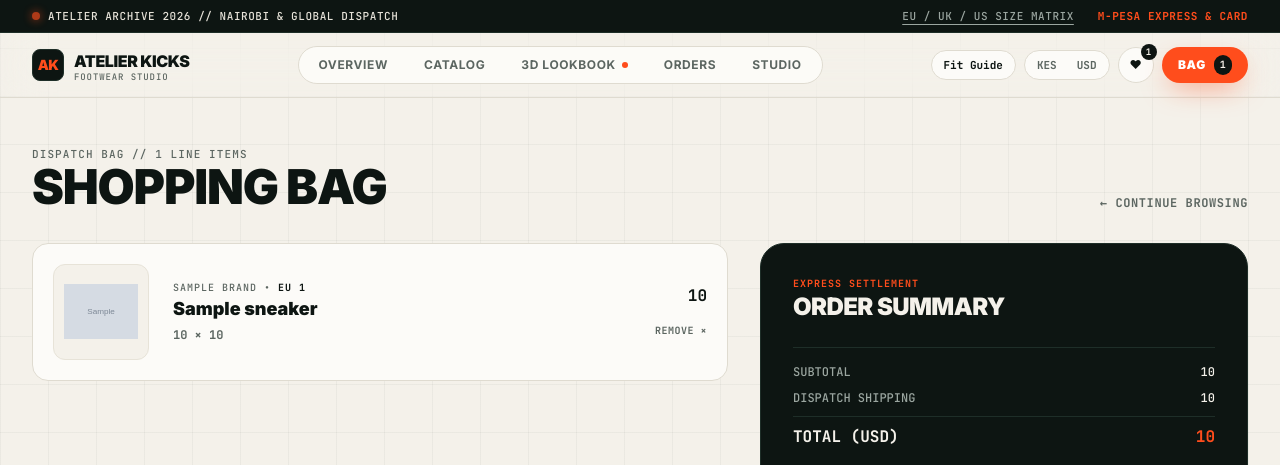
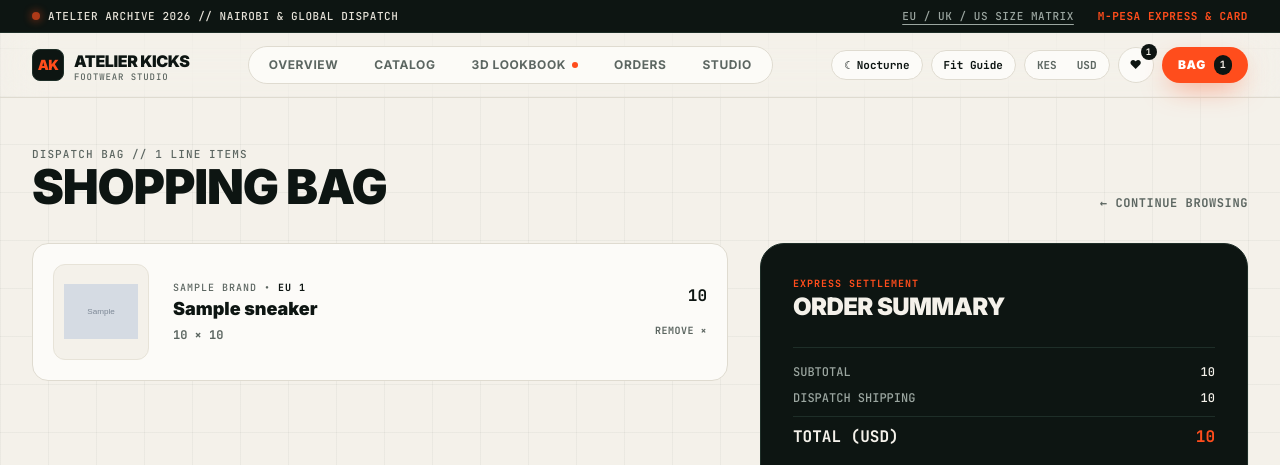
Before and after one commit to mesharkmandela-svg/atelier-kicks, a Python web app: template templates/cart.html in a window 1280 px wide. Shown: the top 465 px of the page. Run offline with Jinja, Linux system fonts and the light colour scheme; the template is opened without the code that fills it: most values are stand-ins (such as "Sample title", 1, 10 or a date in 2020); grey boxes marked "Sample" are stand-in pictures; some libraries are stand-ins or nearby versions.

Commit message:
Add classy Nocturne Obsidian dark mode toggle across ATELIER KICKS

```diff
--- a/templates/base.html
+++ b/templates/base.html
@@ -9,6 +9,16 @@
     <meta property="og:description" content="Explore limited-edition running, trail, and court silhouettes in 3D perspective.">
     <meta property="og:type" content="website">
 
+    <!-- Instant Theme Boot (Prevents White Flash on Reload) -->
+    <script>
+        (function () {
+            const saved = localStorage.getItem('ak-theme');
+            if (saved === 'dark') {
+                document.documentElement.classList.add('dark-studio');
+            }
+        })();
+    </script>
+
     <link rel="preconnect" href="https://fonts.googleapis.com">
     <link rel="preconnect" href="https://fonts.gstatic.com" crossorigin>
     <link href="https://fonts.googleapis.com/css2?family=Inter:wght@400;500;600;700;800;900&family=JetBrains+Mono:wght@500;700&display=swap" rel="stylesheet">
@@ -18,12 +28,25 @@
         :root {
             --bg-canvas: #F4F1EA;
             --surface-card: #FCFBF8;
+            --surface-well: #F4F1EA;
             --border-hairline: #DFDBD0;
             --ink-primary: #0D1512;
-            --ink-secondary: #16231E;
             --ink-muted: #5C6661;
             --accent-blaze: #FF4D1C;
             --accent-blaze-hover: #E63E10;
+            --grid-line: rgba(13, 21, 18, 0.04);
+        }
+
+        html.dark-studio {
+            --bg-canvas: #0A0F0D;
+            --surface-card: #121B17;
+            --surface-well: #18241F;
+            --border-hairline: #23332C;
+            --ink-primary: #F4F1EA;
+            --ink-muted: #98A39D;
+            --accent-blaze: #FF4D1C;
+            --accent-blaze-hover: #FF6236;
+            --grid-line: rgba(244, 241, 234, 0.035);
         }
 
         body {
@@ -32,6 +55,7 @@
             color: var(--ink-primary);
             overflow-x: hidden;
             -webkit-font-smoothing: antialiased;
+            transition: background-color 0.35s ease, color 0.35s ease;
         }
 
         .font-mono-tech {
@@ -40,11 +64,62 @@
 
         .studio-grid-bg {
             background-image:
-                linear-gradient(to right, rgba(13, 21, 18, 0.04) 1px, transparent 1px),
-                linear-gradient(to bottom, rgba(13, 21, 18, 0.04) 1px, transparent 1px);
+                linear-gradient(to right, var(--grid-line) 1px, transparent 1px),
+                linear-gradient(to bottom, var(--grid-line) 1px, transparent 1px);
             background-size: 48px 48px;
         }
 
+        /* Classy Dark Mode Surface & Typography Remapping */
+        html.dark-studio header {
+            background-color: rgba(10, 15, 13, 0.86) !important;
+            border-color: #23332C !important;
+        }
+
+        html.dark-studio .bg-\[\#FCFBF8\],
+        html.dark-studio .bg-\[\#FCFBF8\]\/95 {
+            background-color: #121B17 !important;
+        }
+
+        html.dark-studio .bg-\[\#F4F1EA\] {
+            background-color: #18241F !important;
+        }
+
+        html.dark-studio .border-\[\#DFDBD0\],
+        html.dark-studio .border-\[\#E7E3D8\],
+        html.dark-studio .border-\[\#ECE8DE\] {
+            border-color: #23332C !important;
+        }
+
+        html.dark-studio .text-\[\#0D1512\] {
+            color: #F4F1EA !important;
+        }
+
+        html.dark-studio .text-\[\#5C6661\] {
+            color: #98A39D !important;
+        }
+
+        /* Keep dark-filled badges & pills legible in dark mode */
+        html.dark-studio .bg-\[\#0D1512\] {
+            background-color: #1A2621 !important;
+            border: 1px solid #2A3D35;
+        }
+
+        /* Lookbook 3D Pages in Classy Dark Mode */
+        html.dark-studio .page-face,
+        html.dark-studio .page-grid-bg {
+            background-color: #121B17 !important;
+            border-color: #23332C !important;
+            background-image:
+                linear-gradient(to right, rgba(244, 241, 234, 0.03) 1px, transparent 1px),
+                linear-gradient(to bottom, rgba(244, 241, 234, 0.03) 1px, transparent 1px) !important;
+        }
+
+        html.dark-studio .shoe-card-3d {
+            background-color: #18241F !important;
+            border-color: #283A32 !important;
+        }
+
+        /* Scroll Reveal Motion */
         .reveal-up {
             opacity: 0;
             transform: translateY(22px);
@@ -56,15 +131,16 @@
             transform: translateY(0);
         }
 
+        /* Tactile 3D Product Stage */
         .tilt-surface {
             transform-style: preserve-3d;
-            transition: transform 0.22s cubic-bezier(0.16, 1, 0.3, 1), box-shadow 0.25s ease, border-color 0.25s ease;
+            transition: transform 0.22s cubic-bezier(0.16, 1, 0.3, 1), box-shadow 0.25s ease, border-color 0.25s ease, background-color 0.35s ease;
             will-change: transform;
         }
 
         .tilt-surface:hover {
-            border-color: var(--accent-blaze);
-            box-shadow: 0 24px 48px -20px rgba(13, 21, 18, 0.22), 0 0 0 1px rgba(255, 77, 28, 0.25);
+            border-color: var(--accent-blaze) !important;
+            box-shadow: 0 24px 48px -20px rgba(0, 0, 0, 0.45), 0 0 0 1px rgba(255, 77, 28, 0.32);
         }
 
         .tilt-pop {
@@ -72,6 +148,7 @@
             transition: transform 0.28s cubic-bezier(0.16, 1, 0.3, 1);
         }
 
+        /* Magnetic Button Micro-Interaction */
         .magnetic-btn {
             transition: transform 0.2s cubic-bezier(0.16, 1, 0.3, 1), background-color 0.2s ease, color 0.2s ease, border-color 0.2s ease, box-shadow 0.2s ease;
             will-change: transform;
@@ -104,9 +181,9 @@
     </div>
 
     <!-- MAIN GLASS NAVIGATION -->
-    <header class="sticky top-0 z-40 bg-[#F4F1EA]/88 backdrop-blur-xl border-b border-[#DFDBD0]">
-        <div class="max-w-7xl mx-auto px-4 sm:px-6 lg:px-8 h-16 flex items-center justify-between gap-4">
-            <a href="/" class="flex items-center gap-2.5 group">
+    <header class="sticky top-0 z-40 bg-[#F4F1EA]/88 backdrop-blur-xl border-b border-[#DFDBD0] transition-colors">
+        <div class="max-w-7xl mx-auto px-4 sm:px-6 lg:px-8 h-16 flex items-center justify-between gap-3">
+            <a href="/" class="flex items-center gap-2.5 group shrink-0">
                 <div class="w-8 h-8 rounded-lg bg-[#0D1512] text-[#FF4D1C] flex items-center justify-center font-black text-sm tracking-tighter group-hover:rotate-6 transition-transform border border-[#1E2E28]">
                     AK
                 </div>
@@ -116,7 +193,7 @@
                 </div>
             </a>
 
-            <nav class="hidden md:flex items-center gap-1 bg-[#FCFBF8]/95 border border-[#DFDBD0] rounded-full p-1">
+            <nav class="hidden lg:flex items-center gap-1 bg-[#FCFBF8]/95 border border-[#DFDBD0] rounded-full p-1">
                 <a href="/" class="px-4 py-1.5 rounded-full text-xs font-bold uppercase tracking-wider transition {% if request.path == '/' %}bg-[#0D1512] text-[#F4F1EA]{% else %}text-[#5C6661] hover:text-[#0D1512]{% endif %}">
                     Overview
                 </a>
@@ -136,8 +213,15 @@
             </nav>
 
             <div class="flex items-center gap-2">
+                <!-- Classy Dark Mode Toggle -->
+                <button type="button" id="themeToggleBtn" onclick="toggleStudioTheme()" title="Toggle Nocturne Dark Mode"
+                        class="px-3 py-1.5 rounded-full bg-[#FCFBF8] border border-[#DFDBD0] font-mono-tech text-[11px] font-bold text-[#0D1512] hover:border-[#FF4D1C] hover:text-[#FF4D1C] transition flex items-center gap-1.5">
+                    <span id="themeIcon">&#9790;</span>
+                    <span id="themeLabel" class="hidden sm:inline">Nocturne</span>
+                </button>
+
                 <button type="button" onclick="openSizeDrawer()" title="Size Conversion Matrix"
-                        class="hidden sm:inline-flex px-3 py-1.5 rounded-full bg-[#FCFBF8] border border-[#DFDBD0] font-mono-tech text-[11px] font-bold text-[#0D1512] hover:border-[#FF4D1C] hover:text-[#FF4D1C] transition">
+                        class="hidden md:inline-flex px-3 py-1.5 rounded-full bg-[#FCFBF8] border border-[#DFDBD0] font-mono-tech text-[11px] font-bold text-[#0D1512] hover:border-[#FF4D1C] hover:text-[#FF4D1C] transition">
                     Fit Guide
                 </button>
 
@@ -174,7 +258,7 @@
         </div>
 
         <!-- Mobile Sub-Nav -->
-        <div class="md:hidden border-t border-[#DFDBD0] bg-[#FCFBF8]/95 px-4 py-2 flex items-center justify-between text-[11px] font-bold uppercase tracking-wider overflow-x-auto gap-4">
+        <div class="lg:hidden border-t border-[#DFDBD0] bg-[#FCFBF8]/95 px-4 py-2 flex items-center justify-between text-[11px] font-bold uppercase tracking-wider overflow-x-auto gap-4">
             <a href="/" class="{% if request.path == '/' %}text-[#FF4D1C] underline underline-offset-4{% else %}text-[#5C6661]{% endif %}">Overview</a>
             <a href="/shop" class="{% if request.path.startswith('/shop') %}text-[#FF4D1C] underline underline-offset-4{% else %}text-[#5C6661]{% endif %}">Catalog</a>
             <a href="/lookbook" class="{% if request.path.startswith('/lookbook') %}text-[#FF4D1C] underline underline-offset-4{% else %}text-[#5C6661]{% endif %}">3D Book</a>
@@ -207,7 +291,7 @@
     </main>
 
     <!-- SLIDE-OUT ARCHITECTURAL SIZE & FIT DRAWER -->
-    <div id="sizeDrawerBackdrop" onclick="closeSizeDrawer()" class="fixed inset-0 bg-[#0D1512]/60 backdrop-blur-sm z-50 hidden opacity-0 transition-opacity duration-300"></div>
+    <div id="sizeDrawerBackdrop" onclick="closeSizeDrawer()" class="fixed inset-0 bg-[#0D1512]/70 backdrop-blur-sm z-50 hidden opacity-0 transition-opacity duration-300"></div>
     <aside id="sizeDrawer" class="fixed top-0 right-0 h-full w-full max-w-md bg-[#FCFBF8] border-l border-[#DFDBD0] z-50 transform translate-x-full transition-transform duration-300 ease-out flex flex-col justify-between p-6 sm:p-8 overflow-y-auto">
         <div>
             <div class="flex items-center justify-between pb-5 border-b border-[#DFDBD0]">
@@ -215,7 +299,7 @@
                     <div class="font-mono-tech text-[10px] uppercase tracking-widest text-[#FF4D1C] font-bold">CALIBRATION // FIT MATRIX</div>
                     <h2 class="text-2xl font-black uppercase tracking-tight text-[#0D1512]">Sizing &amp; Fit Guide</h2>
                 </div>
-                <button type="button" onclick="closeSizeDrawer()" class="w-9 h-9 rounded-full border border-[#DFDBD0] bg-[#F4F1EA] flex items-center justify-center text-sm font-bold hover:border-[#FF4D1C] hover:text-[#FF4D1C]">
+                <button type="button" onclick="closeSizeDrawer()" class="w-9 h-9 rounded-full border border-[#DFDBD0] bg-[#F4F1EA] flex items-center justify-center text-sm font-bold text-[#0D1512] hover:border-[#FF4D1C] hover:text-[#FF4D1C]">
                     &times;
                 </button>
             </div>
@@ -238,13 +322,13 @@
                         </tr>
                     </thead>
                     <tbody class="divide-y divide-[#DFDBD0] text-[#0D1512]">
-                        <tr class="hover:bg-white"><td class="py-2.5 px-3.5 font-bold">EU 39</td><td class="py-2.5 px-3.5">6.0</td><td class="py-2.5 px-3.5">6.5</td><td class="py-2.5 px-3.5 text-[#5C6661]">24.5 cm</td></tr>
-                        <tr class="hover:bg-white"><td class="py-2.5 px-3.5 font-bold">EU 40</td><td class="py-2.5 px-3.5">6.5</td><td class="py-2.5 px-3.5">7.0</td><td class="py-2.5 px-3.5 text-[#5C6661]">25.0 cm</td></tr>
-                        <tr class="hover:bg-white"><td class="py-2.5 px-3.5 font-bold">EU 41</td><td class="py-2.5 px-3.5">7.5</td><td class="py-2.5 px-3.5">8.0</td><td class="py-2.5 px-3.5 text-[#5C6661]">26.0 cm</td></tr>
-                        <tr class="hover:bg-white"><td class="py-2.5 px-3.5 font-bold text-[#FF4D1C]">EU 42</td><td class="py-2.5 px-3.5">8.0</td><td class="py-2.5 px-3.5">8.5</td><td class="py-2.5 px-3.5 text-[#5C6661]">26.5 cm</td></tr>
-                        <tr class="hover:bg-white"><td class="py-2.5 px-3.5 font-bold">EU 43</td><td class="py-2.5 px-3.5">9.0</td><td class="py-2.5 px-3.5">9.5</td><td class="py-2.5 px-3.5 text-[#5C6661]">27.5 cm</td></tr>
-                        <tr class="hover:bg-white"><td class="py-2.5 px-3.5 font-bold">EU 44</td><td class="py-2.5 px-3.5">9.5</td><td class="py-2.5 px-3.5">10.0</td><td class="py-2.5 px-3.5 text-[#5C6661]">28.0 cm</td></tr>
-                        <tr class="hover:bg-white"><td class="py-2.5 px-3.5 font-bold">EU 45</td><td class="py-2.5 px-3.5">10.5</td><td class="py-2.5 px-3.5">11.0</td><td class="py-2.5 px-3.5 text-[#5C6661]">29.0 cm</td></tr>
+                        <tr><td class="py-2.5 px-3.5 font-bold">EU 39</td><td class="py-2.5 px-3.5">6.0</td><td class="py-2.5 px-3.5">6.5</td><td class="py-2.5 px-3.5 text-[#5C6661]">24.5 cm</td></tr>
+                        <tr><td class="py-2.5 px-3.5 font-bold">EU 40</td><td class="py-2.5 px-3.5">6.5</td><td class="py-2.5 px-3.5">7.0</td><td class="py-2.5 px-3.5 text-[#5C6661]">25.0 cm</td></tr>
+                        <tr><td class="py-2.5 px-3.5 font-bold">EU 41</td><td class="py-2.5 px-3.5">7.5</td><td class="py-2.5 px-3.5">8.0</td><td class="py-2.5 px-3.5 text-[#5C6661]">26.0 cm</td></tr>
+                        <tr><td class="py-2.5 px-3.5 font-bold text-[#FF4D1C]">EU 42</td><td class="py-2.5 px-3.5">8.0</td><td class="py-2.5 px-3.5">8.5</td><td class="py-2.5 px-3.5 text-[#5C6661]">26.5 cm</td></tr>
+                        <tr><td class="py-2.5 px-3.5 font-bold">EU 43</td><td class="py-2.5 px-3.5">9.0</td><td class="py-2.5 px-3.5">9.5</td><td class="py-2.5 px-3.5 text-[#5C6661]">27.5 cm</td></tr>
+                        <tr><td class="py-2.5 px-3.5 font-bold">EU 44</td><td class="py-2.5 px-3.5">9.5</td><td class="py-2.5 px-3.5">10.0</td><td class="py-2.5 px-3.5 text-[#5C6661]">28.0 cm</td></tr>
+                        <tr><td class="py-2.5 px-3.5 font-bold">EU 45</td><td class="py-2.5 px-3.5">10.5</td><td class="py-2.5 px-3.5">11.0</td><td class="py-2.5 px-3.5 text-[#5C6661]">29.0 cm</td></tr>
                     </tbody>
                 </table>
             </div>
@@ -303,6 +387,28 @@
     </footer>
 
     <script>
+        function syncThemeButton() {
+            const isDark = document.documentElement.classList.contains('dark-studio');
+            const icon = document.getElementById('themeIcon');
+            const label = document.getElementById('themeLabel');
+            if (!icon || !label) return;
+            if (isDark) {
+                icon.innerHTML = '&#9728;';
+                label.textContent = 'Alabaster';
+            } else {
+                icon.innerHTML = '&#9790;';
+                label.textContent = 'Nocturne';
+            }
+        }
+
+        function toggleStudioTheme() {
+            const root = document.documentElement;
+            const willBeDark = !root.classList.contains('dark-studio');
+            root.classList.toggle('dark-studio', willBeDark);
+            localStorage.setItem('ak-theme', willBeDark ? 'dark' : 'light');
+            syncThemeButton();
+        }
+
         function openSizeDrawer() {
             const backdrop = document.getElementById('sizeDrawerBackdrop');
             const drawer = document.getElementById('sizeDrawer');
@@ -326,6 +432,8 @@
         });
 
         document.addEventListener('DOMContentLoaded', () => {
+            syncThemeButton();
+
             const observer = new IntersectionObserver((entries) => {
                 entries.forEach((entry) => {
                     if (entry.isIntersecting) {
```
